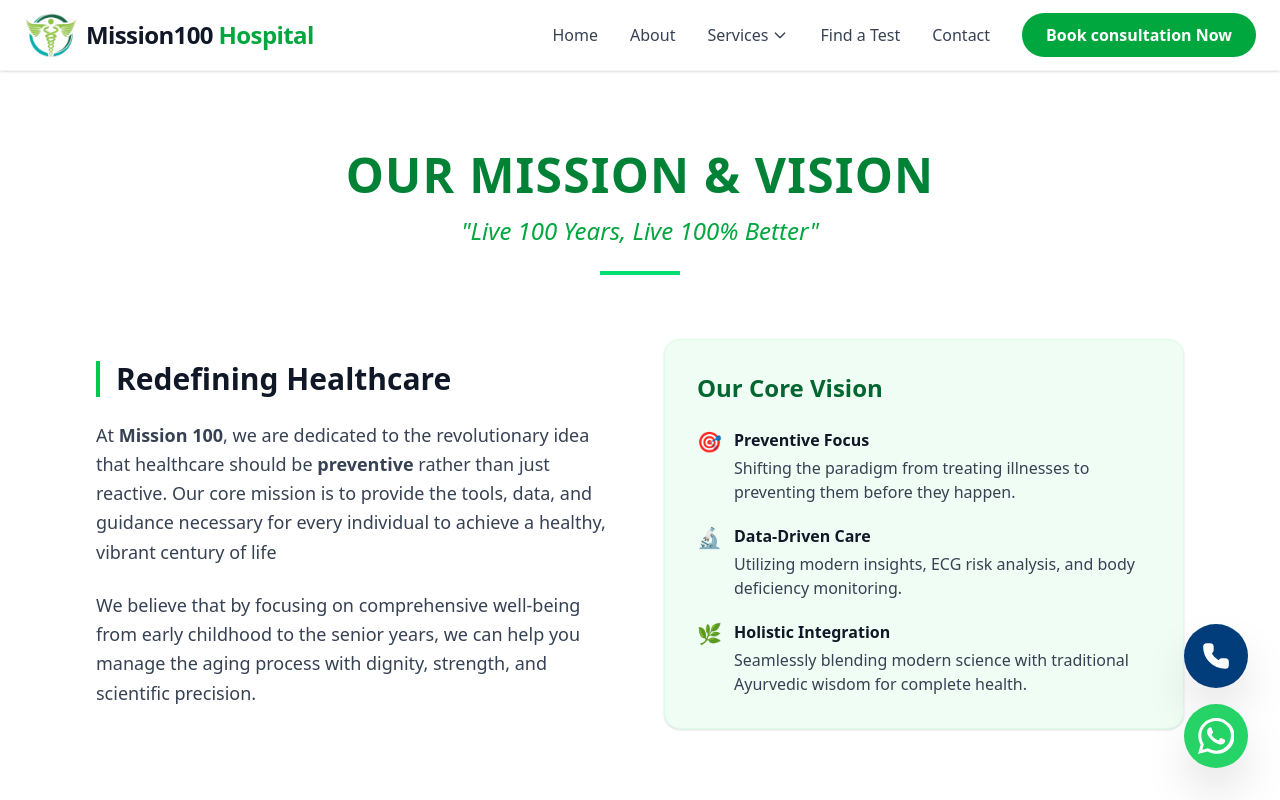
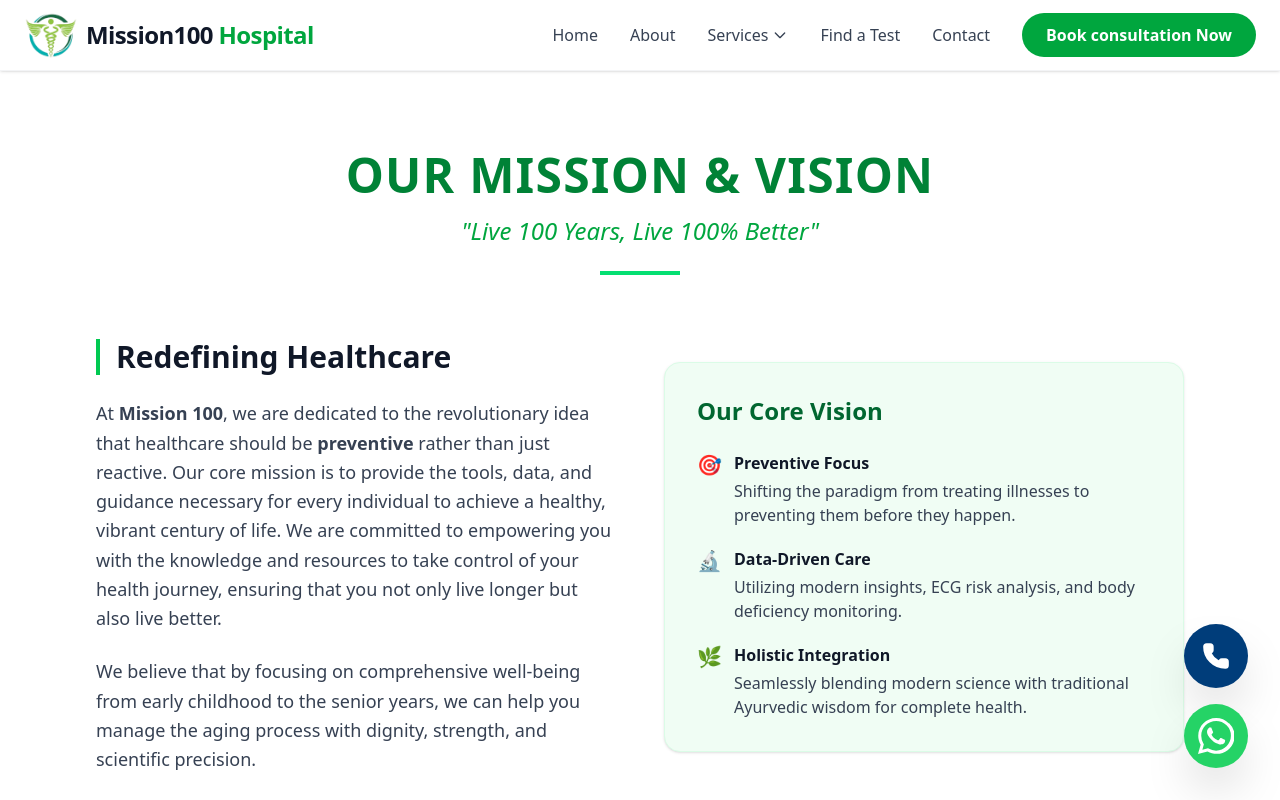
Before and after one commit to TheHemantPandey/mission100-hospital, a Next.js app: page /about in a window 1280 px wide. Shown: the top 800 px of the page. Built offline with nearby package versions, Linux system fonts and the light colour scheme.

Commit message:
minor fixes

```diff
--- a/components/about/Beginning.js
+++ b/components/about/Beginning.js
@@ -29,7 +29,7 @@ const MissionVision = () => {
               that healthcare should be <strong>preventive</strong> rather than just reactive.
               Our core mission is to provide the tools, data, and guidance
               necessary for every individual to achieve a healthy, vibrant
-              century of life
+              century of life. We are committed to empowering you with the knowledge and resources to take control of your health journey, ensuring that you not only live longer but also live better.
             </p>
             <p className="text-base md:text-lg leading-relaxed text-gray-700">
               We believe that by focusing on comprehensive well-being from early childhood to the senior years, we can help you manage the aging process with dignity, strength, and scientific precision.
```
